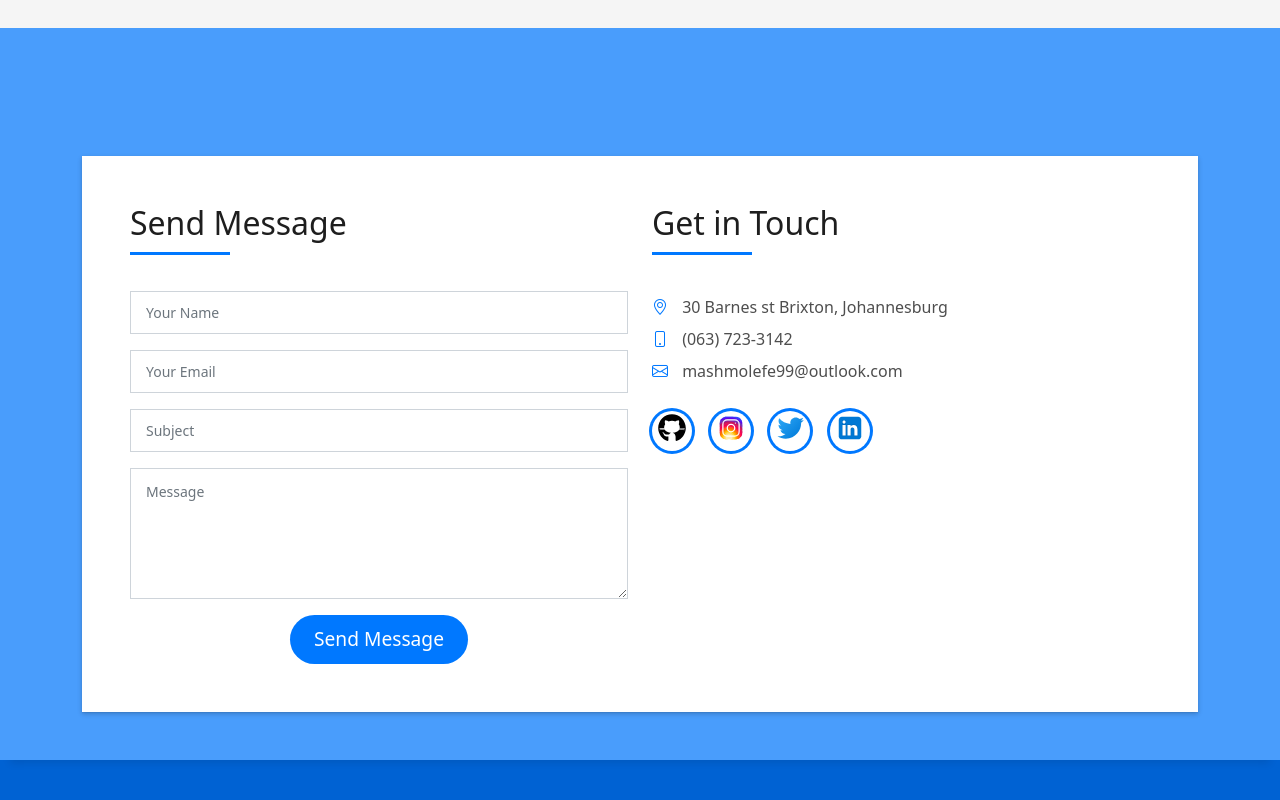
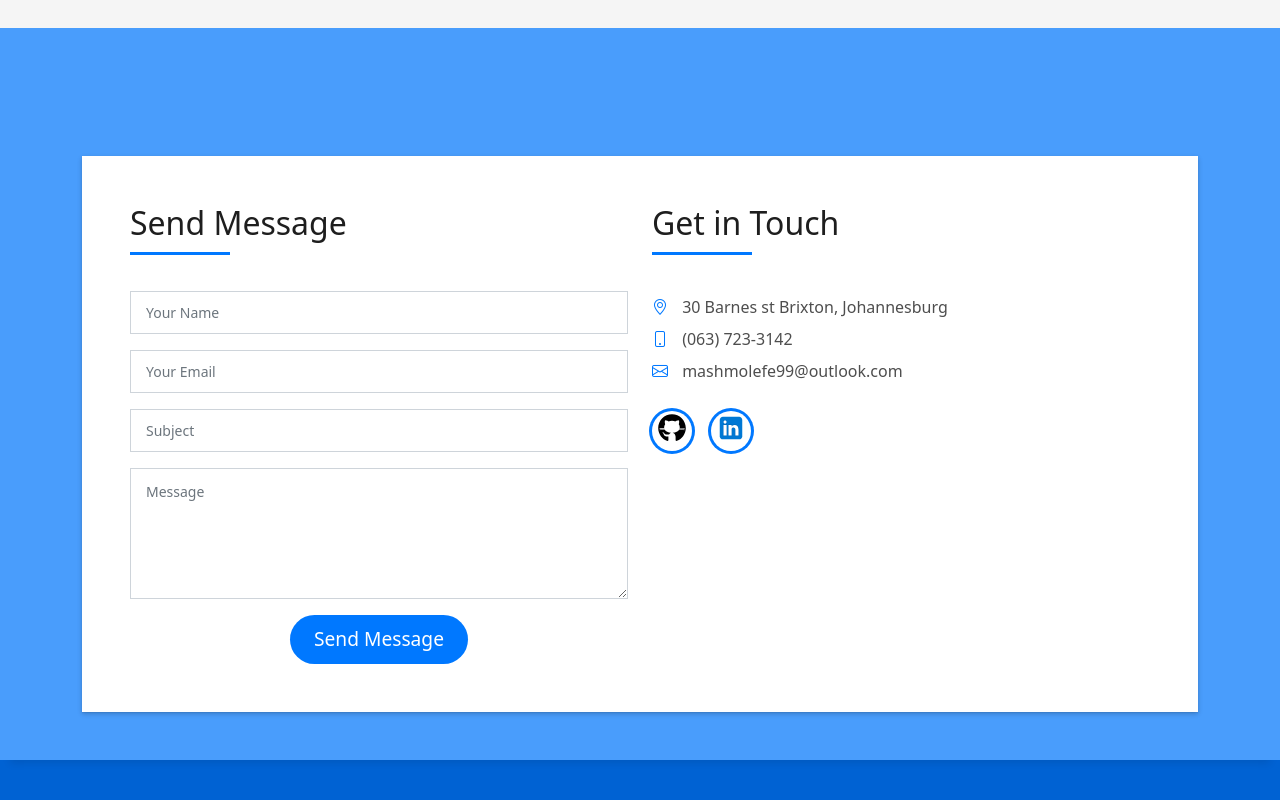
Before and after one commit to Mashotolucky/DevFolio, a plain HTML site: page index.html in a window 1280 px wide. Shown: the part 3072-3872 px from the top of the page. Drawn offline with nearby package versions, Linux system fonts and the light colour scheme.

Commit message:
Insta and Twitter removed

```diff
--- a/index.html
+++ b/index.html
@@ -378,7 +378,8 @@
           </div>
         </div>
       </div>
-    </section><!-- End About Section -->
+    </section>
+    <!-- End About Section -->
 
     <!-- ======= Services Section ======= -->
     <section id="services" class="services-mf pt-5 route">
@@ -711,7 +712,7 @@
                                 </path>
                               </svg>
                               </i></span></a></li>
-                        <li><a href="https://www.instagram.com/mashofficials/" target="_blank"><span class="ico-circle">
+                        <!-- <li><a href="https://www.instagram.com/mashofficials/" target="_blank"><span class="ico-circle">
                               <svg xmlns="http://www.w3.org/2000/svg" x="0px" y="0px" width="30" height="30"
                                 viewBox="0 0 48 48" style=" fill:#000000;">
                                 <path fill="#304ffe"
@@ -774,8 +775,8 @@
                                     stroke-linejoin="round" stroke-miterlimit="10" stroke-width="2"></circle>
                                 </g>
                               </svg>
-                            </span></a></li>
-                        <li><a href="https://twitter.com/Mashoto_Mash99" target="_blank"><span class="ico-circle">
+                            </span></a></li> -->
+                        <!-- <li><a href="https://twitter.com/Mashoto_Mash99" target="_blank"><span class="ico-circle">
                               <svg xmlns="http://www.w3.org/2000/svg" x="0px" y="0px" width="30" height="30"
                                 viewBox="0 0 48 48" style=" fill:#000000;">
                                 <linearGradient id="_osn9zIN2f6RhTsY8WhY4a_5MQ0gPAYYx7a_gr1" x1="10.341" x2="40.798"
@@ -787,7 +788,7 @@
                                   d="M46.105,11.02c-1.551,0.687-3.219,1.145-4.979,1.362c1.789-1.062,3.166-2.756,3.812-4.758	c-1.674,0.981-3.529,1.702-5.502,2.082C37.86,8.036,35.612,7,33.122,7c-4.783,0-8.661,3.843-8.661,8.582	c0,0.671,0.079,1.324,0.226,1.958c-7.196-0.361-13.579-3.782-17.849-8.974c-0.75,1.269-1.172,2.754-1.172,4.322	c0,2.979,1.525,5.602,3.851,7.147c-1.42-0.043-2.756-0.438-3.926-1.072c0,0.026,0,0.064,0,0.101c0,4.163,2.986,7.63,6.944,8.419	c-0.723,0.198-1.488,0.308-2.276,0.308c-0.559,0-1.104-0.063-1.632-0.158c1.102,3.402,4.299,5.889,8.087,5.963	c-2.964,2.298-6.697,3.674-10.756,3.674c-0.701,0-1.387-0.04-2.065-0.122C7.73,39.577,12.283,41,17.171,41	c15.927,0,24.641-13.079,24.641-24.426c0-0.372-0.012-0.742-0.029-1.108C43.483,14.265,44.948,12.751,46.105,11.02">
                                 </path>
                               </svg>
-                            </span></a></li>
+                            </span></a></li> -->
                         <li><a href="https://www.linkedin.com/in/mashoto-molefe-242a9a1b8/" target="_blank"><span
                               class="ico-circle">
                               <svg xmlns="http://www.w3.org/2000/svg" x="0px" y="0px" width="30" height="30"
```
